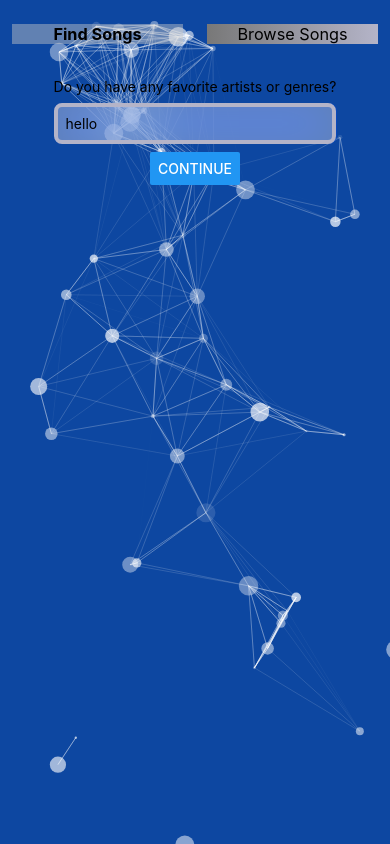
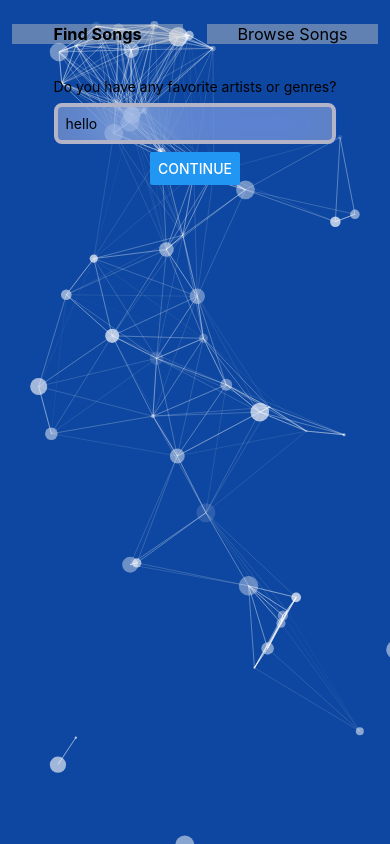
Before and after one commit to aloshon/theadvocator, a React Native app: screen / in a window 390 px wide. Built offline with nearby package versions, Linux system fonts and the light colour scheme.

Commit message:
fix inactive tab styles

```diff
--- a/Tabs.tsx
+++ b/Tabs.tsx
@@ -50,7 +50,7 @@ export const Tabs = ({tabs, activeTab=0, setActiveTab, currentTheme}: TabsProps)
   // (add animations!!!)
   return (
     <View style={styles.container}>
-      {tabs.map((tab, index) => (tab === tabs[activeTab] ? <Text style={styles.tab}><b>{tab}</b></Text> : <div style={styles.tab} onClick={() => setActiveTab(index)}><Text style={{fontSize: (width / 24)}}>{tab}</Text></div>))}
+      {tabs.map((tab, index) => (tab === tabs[activeTab] ? <Text style={styles.tab}><b>{tab}</b></Text> : <Text style={styles.tab} onPress={() => setActiveTab(index)}>{tab}</Text>))}
     </View>
   )
 };
```
